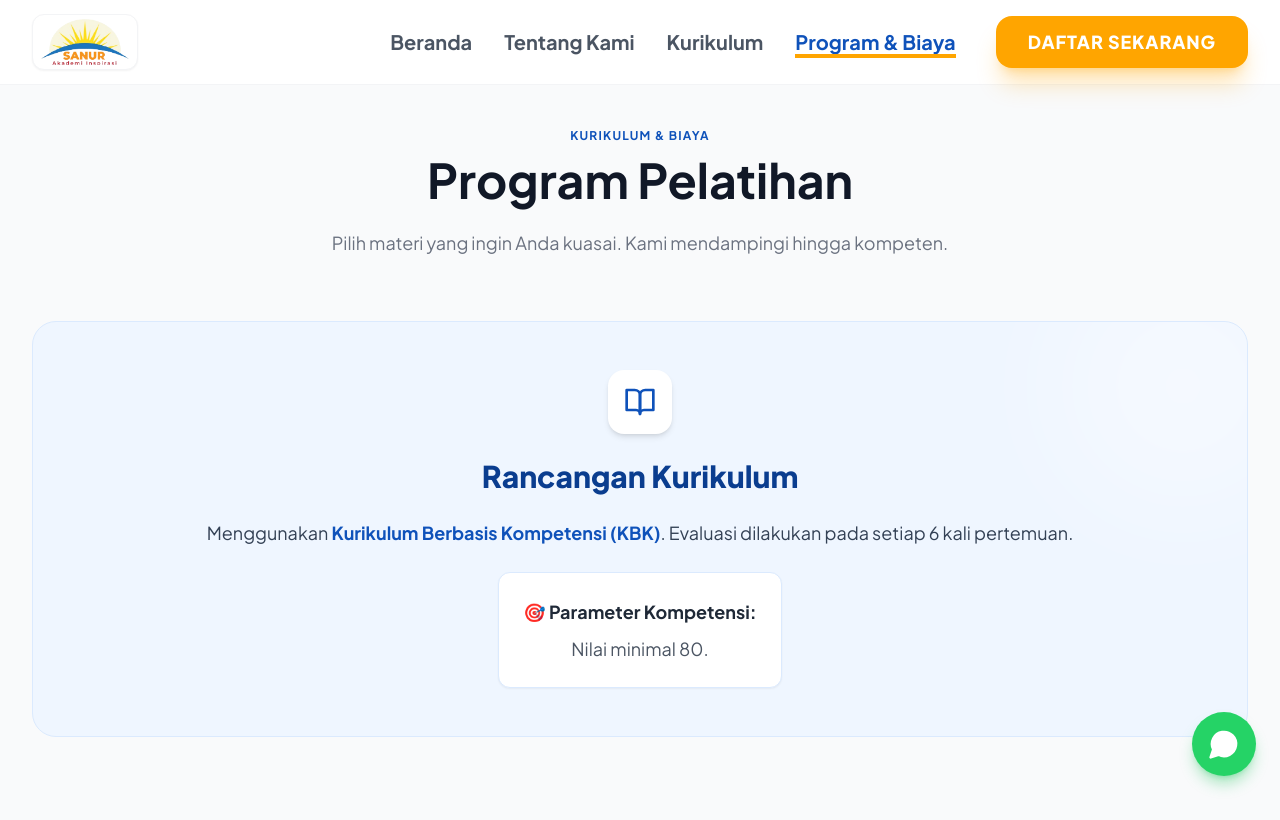
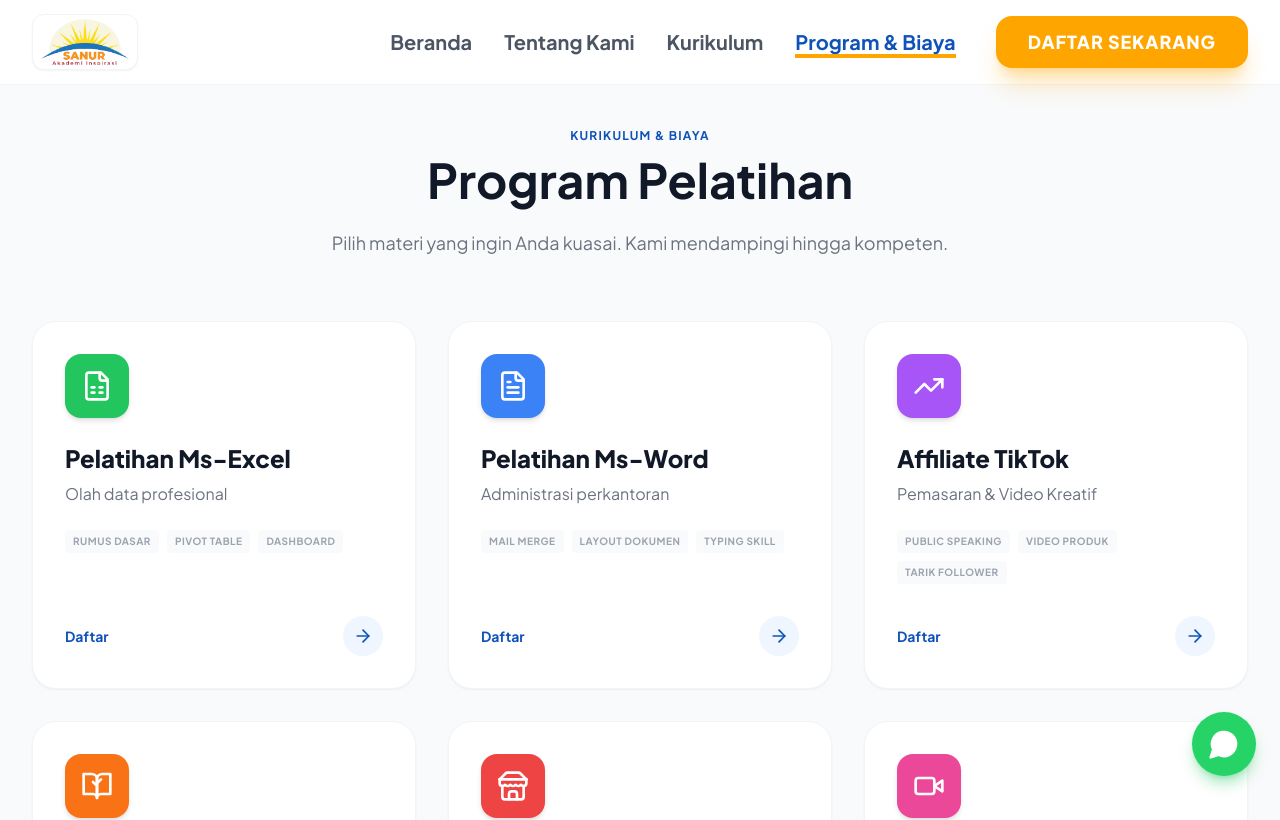
Before and after one commit to Jati804/Yayasan-SANUR-Akademi-Inspirasi, a React (Vite) app: page /program in a window 1280 px wide. Shown: the top 820 px of the page. Built offline with nearby package versions, Linux system fonts and the light colour scheme.

Commit message:
Update Program.tsx

```diff
--- a/components/Program.tsx
+++ b/components/Program.tsx
@@ -106,31 +106,6 @@
            </MotionDiv>
         </div>
 
-        {/* 1. CURRICULUM SECTION */}
-        <div className="mb-24">
-            <MotionDiv
-                initial={{ opacity: 0, y: 20 }}
-                whileInView={{ opacity: 1, y: 0 }}
-                viewport={{ once: true }}
-                className="bg-blue-50 rounded-3xl p-8 md:p-12 border border-blue-100 relative overflow-hidden"
-            >
-                <div className="absolute top-0 right-0 w-64 h-64 bg-white/40 rounded-full blur-3xl -mr-16 -mt-16"></div>
-                <div className="relative z-10 text-center max-w-4xl mx-auto">
-                    <div className="w-16 h-16 bg-white rounded-2xl flex items-center justify-center text-primary mx-auto mb-6 shadow-md">
-                        <BookOpen className="w-8 h-8" />
-                    </div>
-                    <h2 className="font-heading font-black text-2xl md:text-3xl text-primary-dark mb-6">Rancangan Kurikulum</h2>
-                    <div className="space-y-6 text-slate-700 leading-relaxed text-lg">
-                        <p>Menggunakan <span className="font-bold text-primary">Kurikulum Berbasis Kompetensi (KBK)</span>. Evaluasi dilakukan pada setiap 6 kali pertemuan.</p>
-                        <div className="bg-white p-6 rounded-xl border border-blue-100 shadow-sm my-6 inline-block w-full md:w-auto">
-                            <p className="font-bold text-gray-800">🎯 Parameter Kompetensi:</p>
-                            <p className="text-gray-600 mt-2">Nilai minimal 80.</p>
-                        </div>
-                    </div>
-                </div>
-            </MotionDiv>
-        </div>
-
         {/* 2. PROGRAM GRID */}
         <div className="grid grid-cols-1 md:grid-cols-2 lg:grid-cols-3 gap-8 mb-24">
           {trainingPrograms.map((program, idx) => (
```
